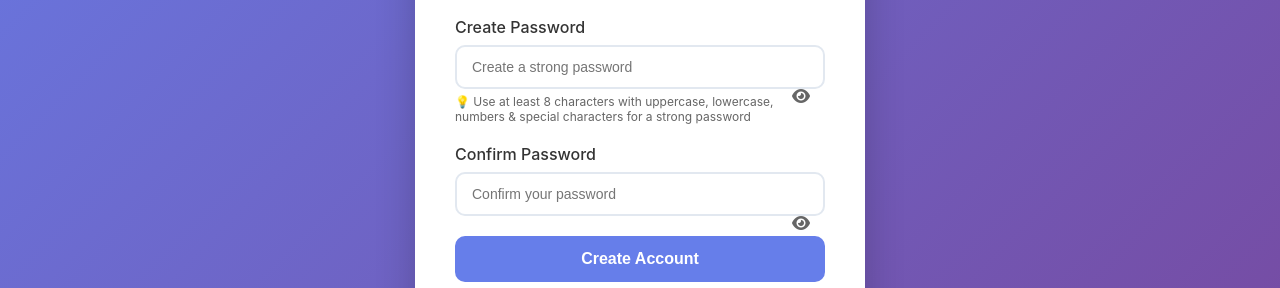
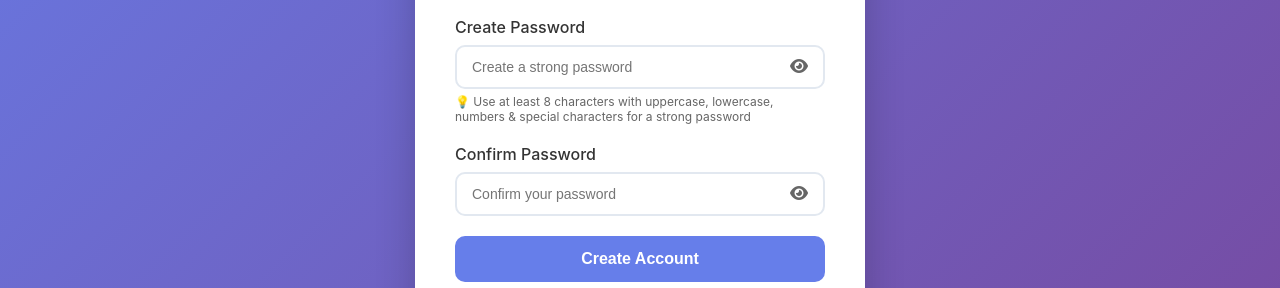
Before and after one commit to mariyarahman127-stack/Imperial_vote_project_maria, a website: page public/register.html in a window 1280 px wide. Shown: the part 474-762 px from the top of the page. Drawn offline with Linux system fonts and the light colour scheme.

Commit message:
Fix password toggle position inside box

```diff
--- a/public/register.html
+++ b/public/register.html
@@ -129,13 +129,15 @@
             text-color: #991b1b;
             display: none;
         }
-        .password-wrapper { position: relative; }
-        .password-wrapper input { padding-right: 3rem; }
+        .password-wrapper { position: relative; display: inline-block; width: 100%; }
+        .password-wrapper input { width: 100%; padding-right: 40px; }
         .password-toggle {
-            position: absolute; right: 10px; top: 38px;
+            position: absolute; right: 12px; top: 50%;
+            transform: translateY(-50%);
             background: none; border: none; cursor: pointer; color: #666;
             font-size: 16px;
             padding: 5px;
+            z-index: 10;
         }
         .password-toggle:hover { color: #2563eb; }
     </style>
```
